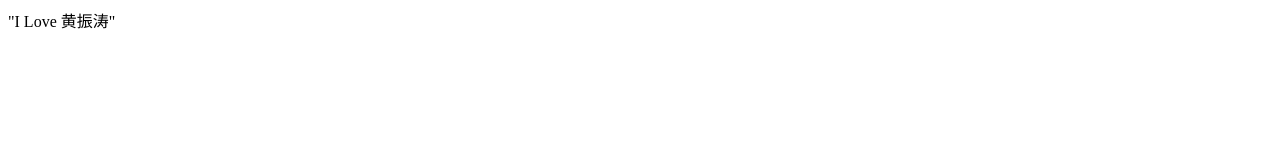
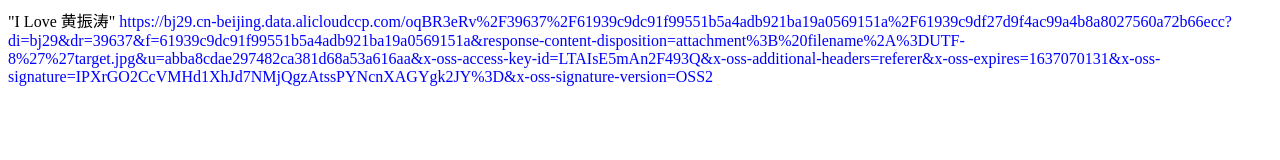
Before and after one commit to 7887887/7887887.github.io, a plain HTML site: page index.html in a window 1280 px wide. Drawn offline with Linux system fonts and the light colour scheme.

Commit message:
Update index.html

```diff
--- a/index.html
+++ b/index.html
@@ -1 +1,2 @@
 "I Love 黄振涛"
+<a title="https://bj29.cn-beijing.data.alicloudccp.com/oqBR3eRv%2F39637%2F61939c9dc91f99551b5a4adb921ba19a0569151a%2F61939c9df27d9f4ac99a4b8a8027560a72b66ecc?di=bj29&amp;dr=39637&amp;f=61939c9dc91f99551b5a4adb921ba19a0569151a&amp;response-content-disposition=attachment%3B%20filename%2A%3DUTF-8%27%27target.jpg&amp;u=abba8cdae297482ca381d68a53a616aa&amp;x-oss-access-key-id=LTAIsE5mAn2F493Q&amp;x-oss-additional-headers=referer&amp;x-oss-expires=1637070131&amp;x-oss-signature=IPXrGO2CcVMHd1XhJd7NMjQgzAtssPYNcnXAGYgk2JY%3D&amp;x-oss-signature-version=OSS2" style="color: blue;" data-spm-anchor-id="aliyundrive.drive.0.0">https://bj29.cn-beijing.data.alicloudccp.com/oqBR3eRv%2F39637%2F61939c9dc91f99551b5a4adb921ba19a0569151a%2F61939c9df27d9f4ac99a4b8a8027560a72b66ecc?di=bj29&amp;dr=39637&amp;f=61939c9dc91f99551b5a4adb921ba19a0569151a&amp;response-content-disposition=attachment%3B%20filename%2A%3DUTF-8%27%27target.jpg&amp;u=abba8cdae297482ca381d68a53a616aa&amp;x-oss-access-key-id=LTAIsE5mAn2F493Q&amp;x-oss-additional-headers=referer&amp;x-oss-expires=1637070131&amp;x-oss-signature=IPXrGO2CcVMHd1XhJd7NMjQgzAtssPYNcnXAGYgk2JY%3D&amp;x-oss-signature-version=OSS2</a>
```
